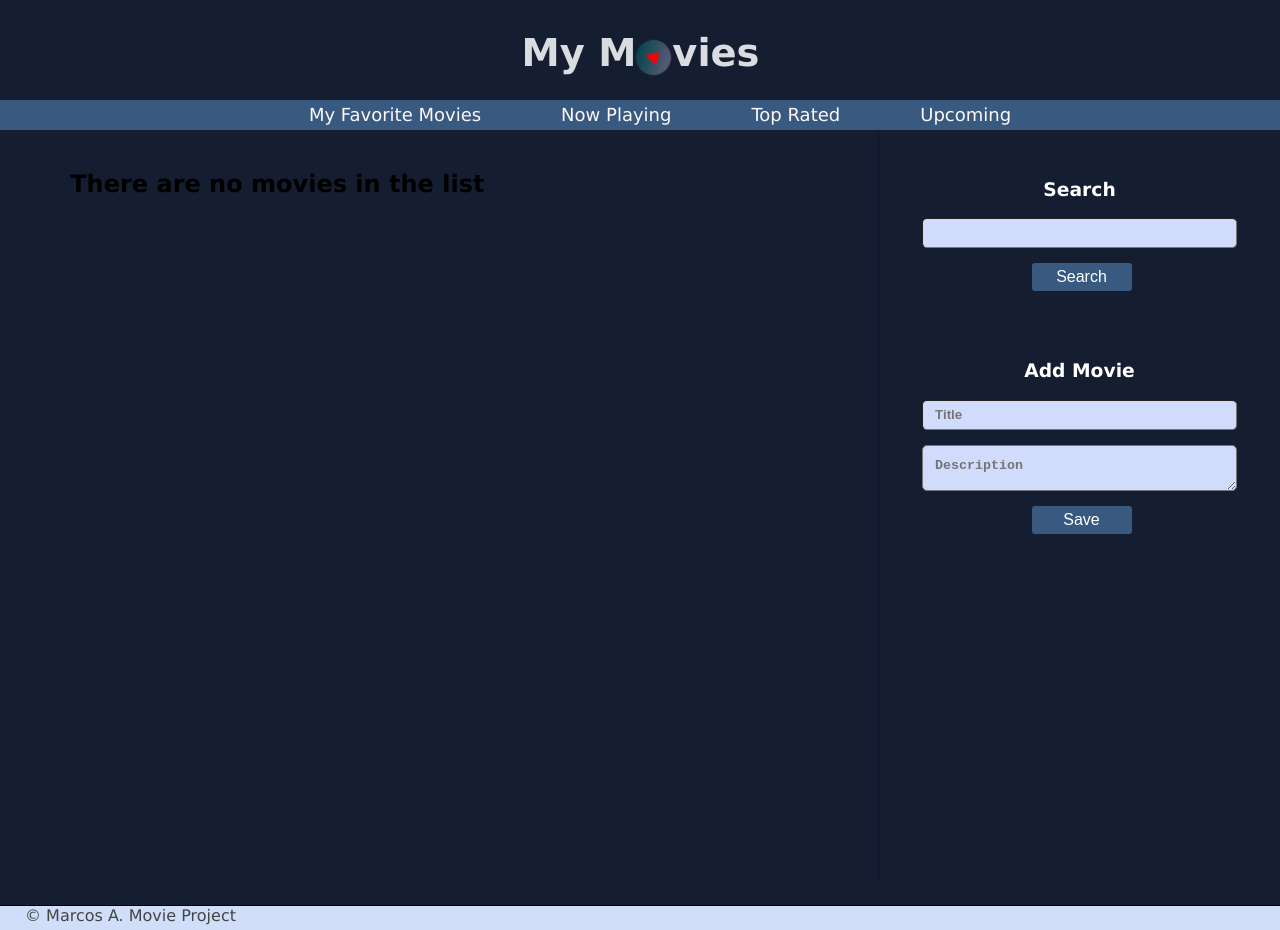
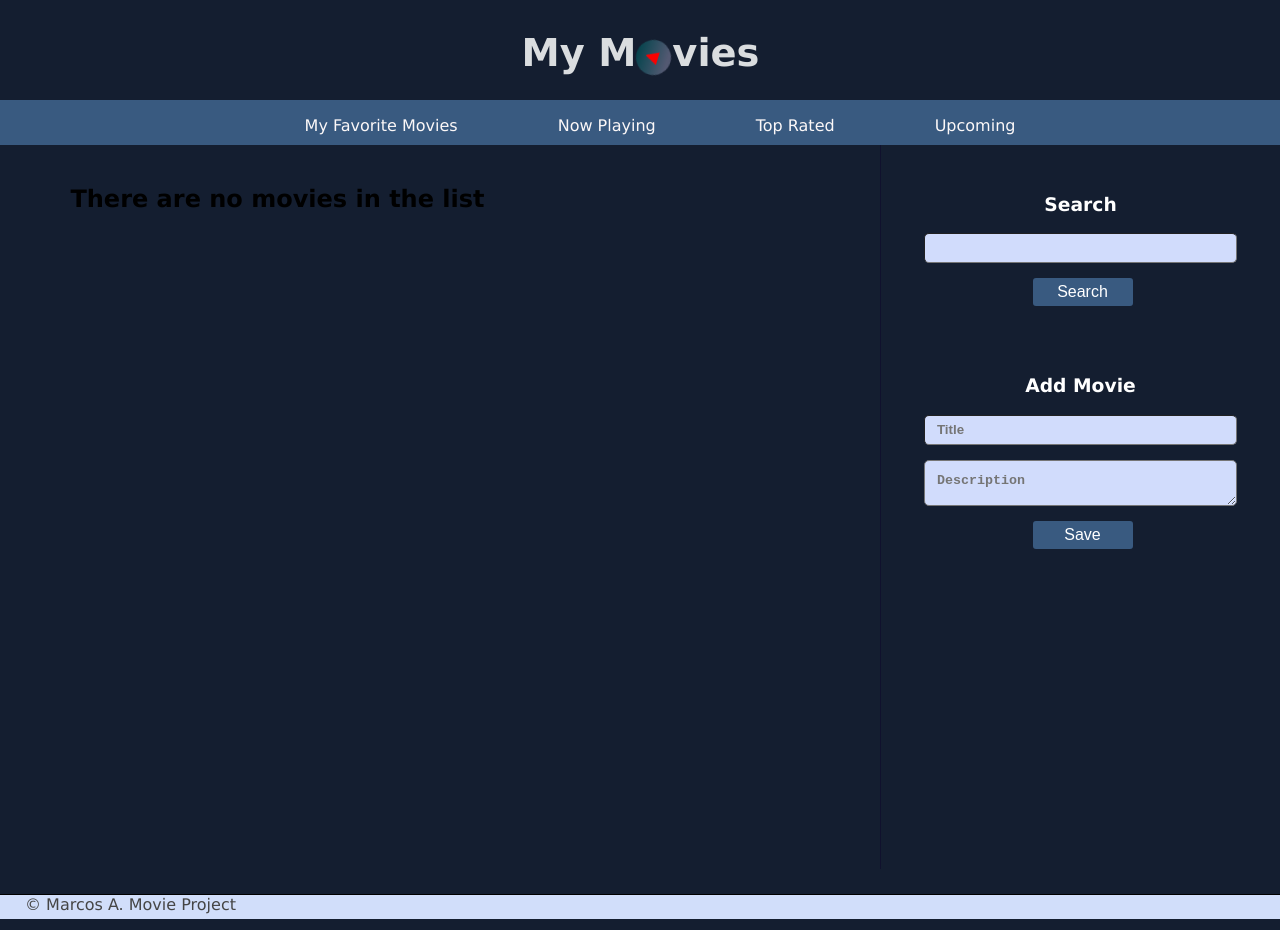
Before and after one commit to marcosdaguiar/MovieProject, a React (Create React App) app: page / in a window 1280 px wide. Built offline with nearby package versions, Linux system fonts and the light colour scheme.

Commit message:
fixed navigation font

```diff
--- a/src/index.css
+++ b/src/index.css
@@ -12,12 +12,13 @@ body{
   height: auto;
   display: grid;
   grid-template-areas:
-      "header header header header header"
-      "nav nav nav nav nav"
-      "content content content content side"
-      "footer footer footer footer footer";
+      "header header header header"
+      "nav nav nav nav"
+      "content content content side"
+      "footer footer footer footer";
 
-  grid-template-rows: 100px 30px minmax(750px, auto) 50px;
+  grid-template-rows: 100px 45px minmax(724px, auto) 50px;
+  grid-template-columns: auto auto auto minmax(250px, 400px);
 }
 
 
@@ -72,30 +73,33 @@ body{
 
 .nav{
   grid-area: nav;
-  background: #395a80
+  background: #395a80;
+
 }
 
 .nav > ul{
+
   display: flex;
-  margin-top: -6px;
   justify-content: center;
   align-items: center;
   list-style: none;
+
 }
 
 .nav li{
-  padding: 10px;
+  padding: 0px;
 }
 
 .nav a{
   display: block;
-  margin-left: 30px;
-  margin-right: 30px;
-  font-size: 18px;
+  margin-left: 50px;
+  margin-right: 50px;
+  font-size: 16px;
   font-weight: lighter;
   color: rgb(252, 248, 248);
   text-decoration: none;
   transition: all 300ms;
+  white-space: nowrap;
 }
 
 .nav a:hover{
```
